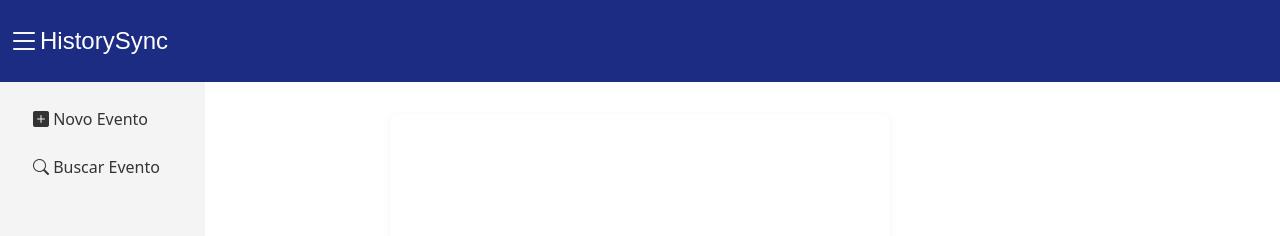
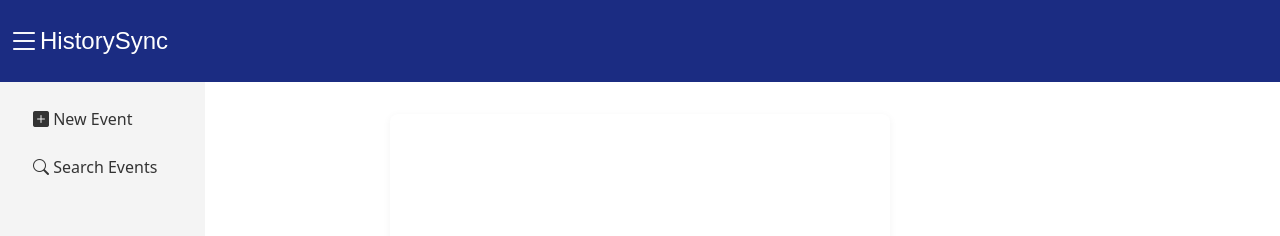
Before and after one commit to Joao-Abner/history-sync, an Angular app in the folder history-sync/: page / in a window 1280 px wide. Shown: the top 236 px of the page. Built offline with nearby package versions, Linux system fonts and the light colour scheme.

Commit message:
Refactor menu component: update button labels to English and improve formatting for better readability

```diff
--- a/history-sync/src/app/menu/menu.component.html
+++ b/history-sync/src/app/menu/menu.component.html
@@ -4,13 +4,17 @@
     <!-- Navegação -->
     <nav class="navegacao">
       <ul id="ul-navegacao">
-        <li><button type="button" class="btn new-event-button" [routerLink]="['/new-event-page']"><i
-              class="bi bi-plus-square-fill"></i>
-            Novo
-            Evento</button></li>
+        <li>
+          <button type="button" class="btn new-event-button" [routerLink]="['/new-event-page']">
+            <i class="bi bi-plus-square-fill"></i>
+            New
+            Event</button>
+        </li>
         <li>
           <button type="button" class="btn search-events" [routerLink]="['/search-events-page']" id="search-events">
-            <i class="bi bi-search"></i> Buscar Evento
+            <i class="bi bi-search"></i>
+            Search
+            Events
           </button>
         </li>
       </ul>
```
